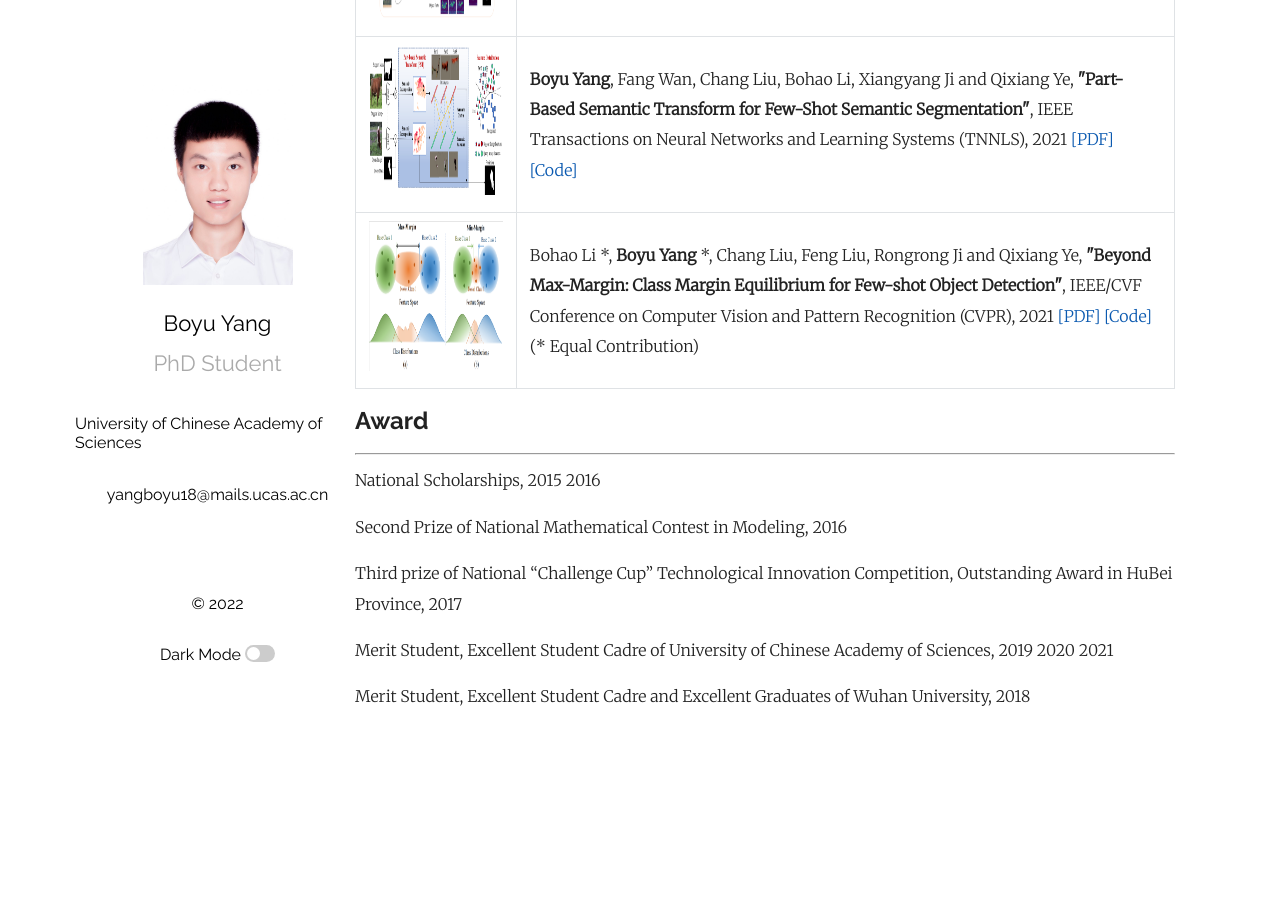
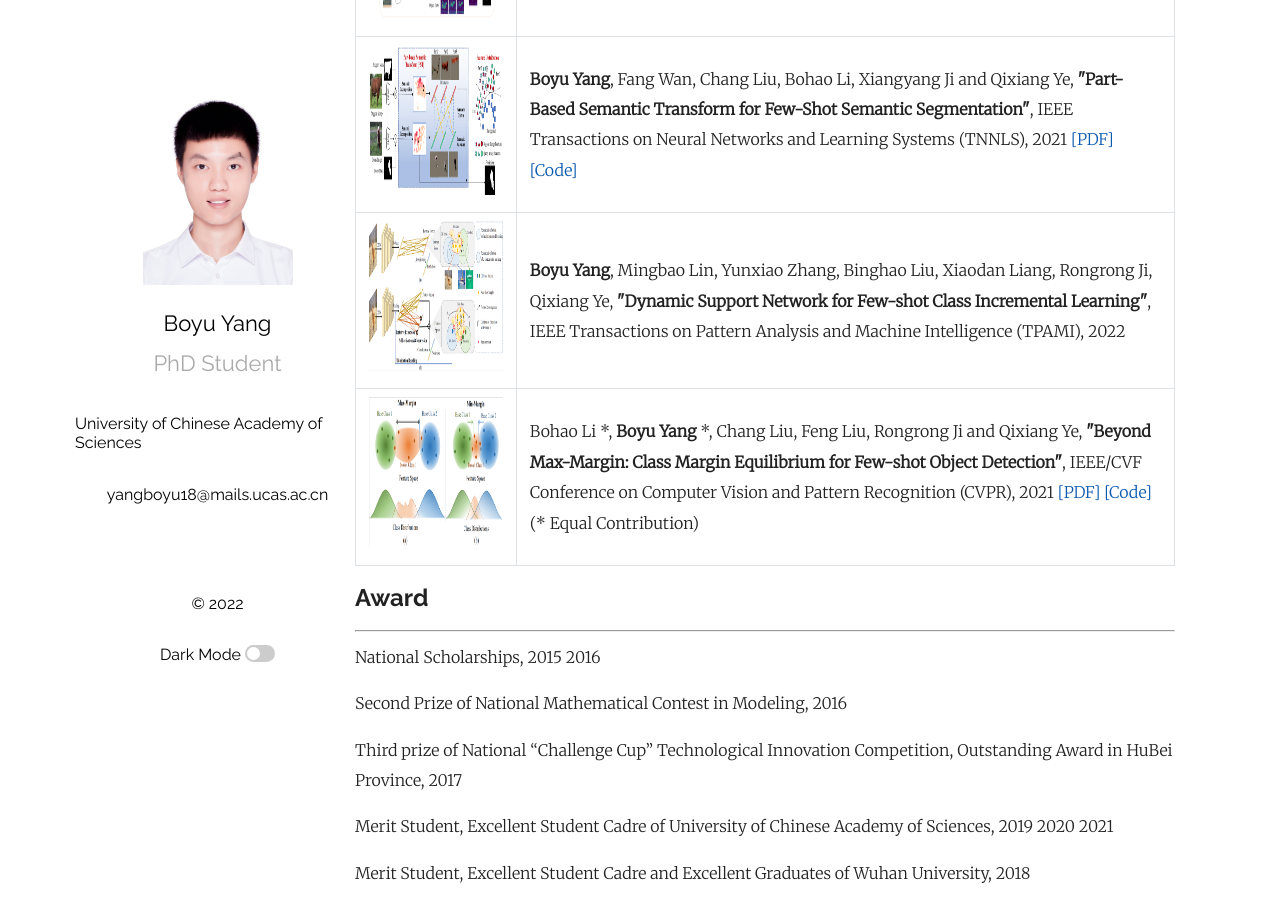
Before and after one commit to Yang-Bob/Yang-Bob.github.io, a Jekyll site: the page built from index.md, in a window 1280 px wide and 900 px high, scrolled down 553 px. Built offline with Jekyll 4.4.1, drawn with Linux system fonts in a browser that asks for light colours; some web fonts are replaced; our own code applies the rules of GitHub Pages for plain Markdown files; a script that is not in the unit is left out; comment, search, counter and statistics services are not loaded; before the commit the page ends 1310 px from its top, so only the background shows below that.

Commit message:
Update index.md

```diff
--- a/index.md
+++ b/index.md
@@ -23,6 +23,12 @@ European Conference on Computer Vision (ECCV), 2020 <a href="https://www.ecva.ne
 IEEE Transactions on Neural Networks and Learning Systems (TNNLS), 2021 <a href="https://ieeexplore.ieee.org/document/9448305">[PDF]</a> <a href="https://github.com/Yang-Bob/PST">[Code]</a> </td>
 </tr>
 <tr>
+<td><img src="/DSN.png"  height="150" width="500"></td>
+<td><b>Boyu Yang</b>, Mingbao Lin, Yunxiao Zhang, Binghao Liu, Xiaodan Liang, Rongrong Ji, Qixiang Ye,
+<b>"Dynamic Support Network for Few-shot Class Incremental Learning"</b>,
+IEEE Transactions on Pattern Analysis and Machine Intelligence (TPAMI), 2022 </td>
+</tr>
+<tr>
 <td><img src="/CME.png"  height="150" width="500"></td>
 <td>Bohao Li *, <b>Boyu Yang</b> *, Chang Liu, Feng Liu, Rongrong Ji and Qixiang Ye,
 <b>"Beyond Max-Margin: Class Margin Equilibrium for Few-shot Object Detection"</b>,
```
